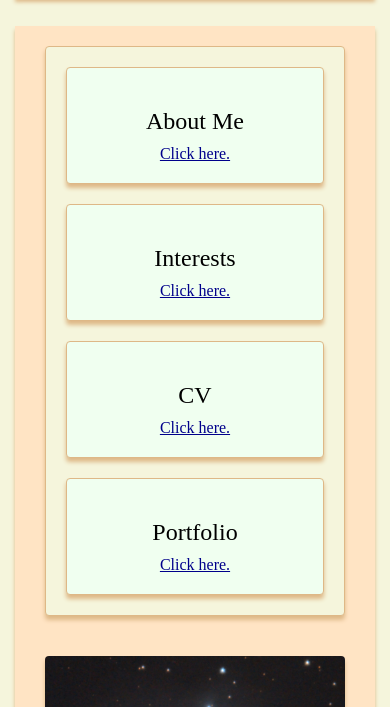
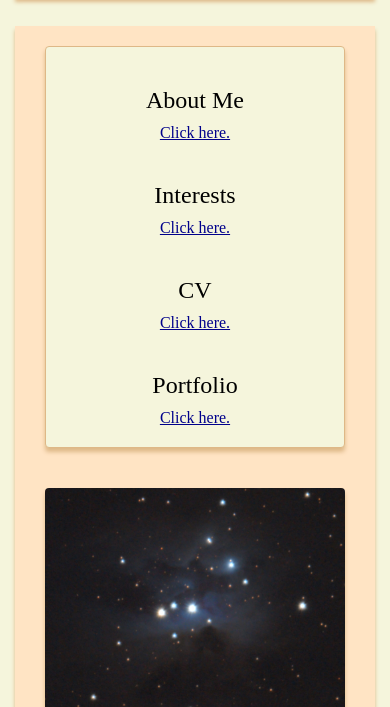
Before and after one commit to flaphybird/flaphybird.github.io, a plain HTML site: page index.html in a window 390 px wide. Shown: the part 137-844 px from the top of the page. Drawn offline with Linux system fonts and the light colour scheme.

Commit message:
Refactor CSS styles for layout and responsiveness

```diff
--- a/my_site.css
+++ b/my_site.css
@@ -130,15 +130,6 @@ header h1 {
     display: flex;
     flex-direction: column;
     gap: 20px;
-}
-
-.home-link {
-    display: block;
-    background-color: honeydew;
-    padding: 20px;
-    border: 1px solid burlywood;
-    border-radius: 4px;
-    box-shadow: 0 4px 4px burlywood;
 }
 
 .home-link a {
```
